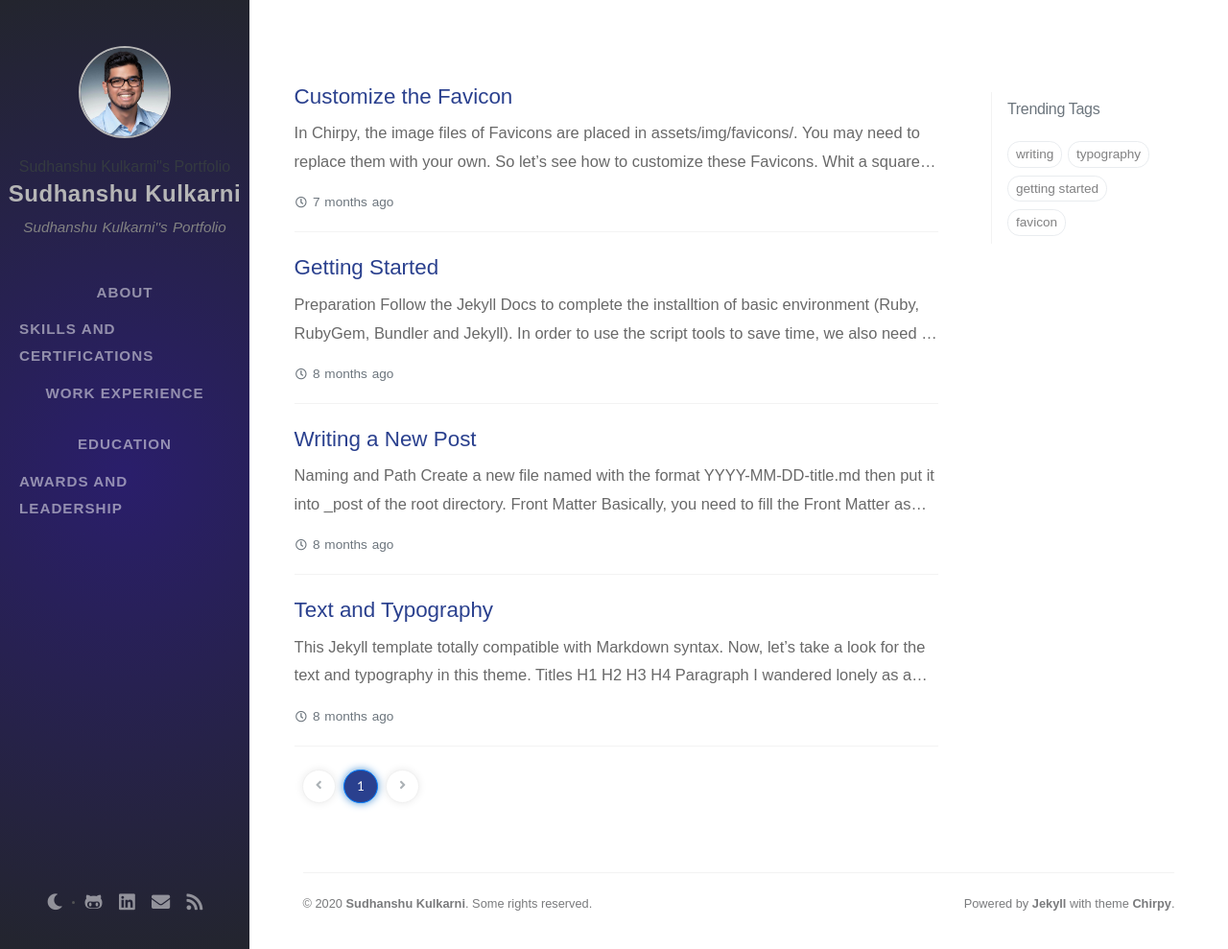
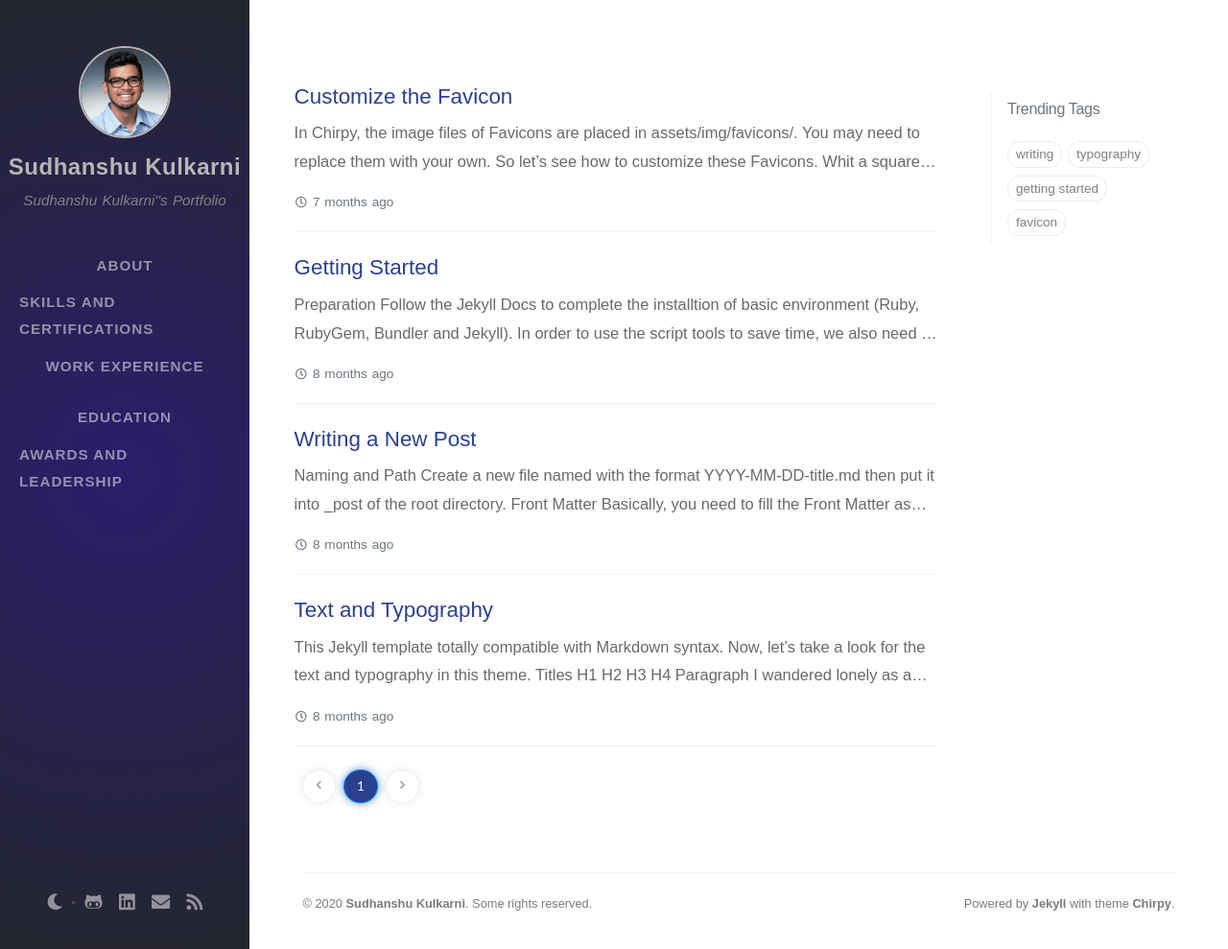
Before and after one commit to skulkarni218/skulkarni218.github.io, a Jekyll site: the page built from index.html, in a window 1280 px wide and 989 px high. Shown: the whole window at 96% size. Built offline with Jekyll 4.4.1, drawn with Linux system fonts in a browser that asks for light colours; nearby versions of some CDN libraries; some web fonts are replaced; the list of posts is cut into pages by our own code; comment, search, counter and statistics services are not loaded.

Commit message:
Update sidebar.html

```diff
--- a/_includes/sidebar.html
+++ b/_includes/sidebar.html
@@ -21,7 +21,6 @@
 
     <div class="profile-text mt-3">
       <div id="site-title">
-		<span>{{- site.tagline -}}</span>
         <a href="{{ site.baseurl }}/">{{- site.title -}}</a>
       </div>
       <div id="site-subtitle" class="font-italic">{{- site.tagline -}}</div>
```
